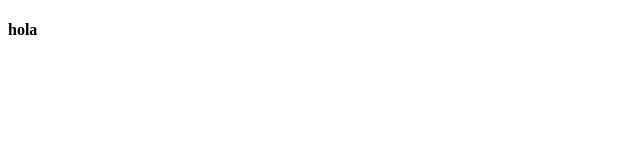
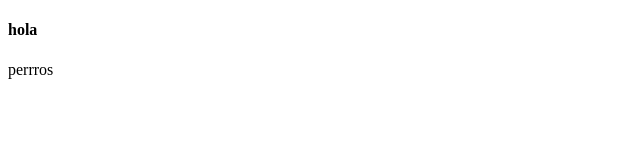
Before and after one commit to alfredo1278/main-res, a plain HTML site: page index.html in a window 1280 px wide. Shown: the full height of the page, 0-640 px from the left. Drawn offline with Linux system fonts and the light colour scheme.

Commit message:
desea confirmar

```diff
--- a/index.html
+++ b/index.html
@@ -7,5 +7,6 @@
 </head>
 <body>
     <h4>hola</h4>
+    <p>perrros</p>
 </body>
 </html>
```
